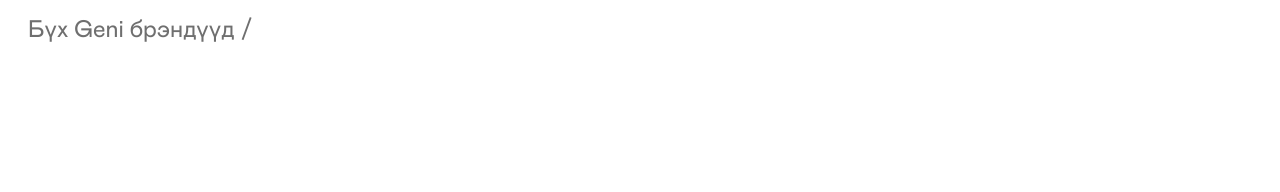
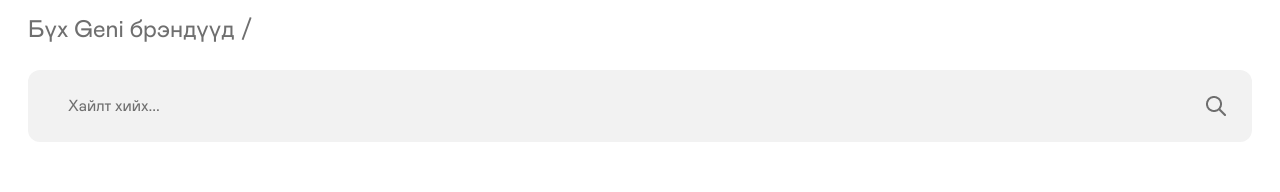
Before and after one commit to Ikimonogatari/geni_frontend, a Next.js app: page /all-brands in a window 1280 px wide. Shown: the part 194-386 px from the top of the page. Built offline with nearby package versions, Linux system fonts and the light colour scheme; no server answers; a web font is replaced by a local one.

Commit message:
added search filter for public brand lists

```diff
--- a/app/all-brands/AllBrands.js
+++ b/app/all-brands/AllBrands.js
@@ -1,21 +1,42 @@
 "use client";
-import React from "react";
+import React, { useState } from "react";
 import Image from "next/image";
 import { useGetPublicBrandListQuery } from "../services/service";
 
 function AllBrands() {
+  const [searchQuery, setSearchQuery] = useState("");
   const {
     data: getPublicBrandListData,
     error: getPublicBrandListError,
     isLoading: getPublicBrandListLoading,
   } = useGetPublicBrandListQuery();
+
+  const filteredBrands = getPublicBrandListData?.Data?.filter((brand) =>
+    brand?.Name?.toLowerCase().includes(searchQuery.toLowerCase())
+  );
   return (
     <div className="flex flex-col gap-6">
       <span className="text-[#6F6F6F] text-base sm:text-2xl">
         Бүх Geni брэндүүд / {getPublicBrandListData?.Data?.length}
       </span>
+      <div className="bg-[#F2F2F2] rounded-xl w-full flex flex-row items-center justify-between gap-2 px-4 py-3 sm:pl-10 sm:pr-6 sm:py-6">
+        <input
+          className="bg-inherit outline-none w-full placeholder:text-[#6F6F6F] placeholder:text-sm sm:placeholder:text-base"
+          placeholder="Хайлт хийх..."
+          type="text"
+          value={searchQuery}
+          onChange={(e) => setSearchQuery(e.target.value)}
+        />
+        <Image
+          src={"/search-icon.png"}
+          width={24}
+          height={24}
+          alt="search"
+          className="w-5 h-5 sm:w-6 sm:h-6"
+        />
+      </div>
       <div className=" grid grid-cols-2 sm:grid-cols-3 lg:grid-cols-4 gap-[10px] sm:gap-4">
-        {getPublicBrandListData?.Data.map((brand, id) => {
+        {filteredBrands?.map((brand, id) => {
           const instagramLink = brand?.Socials?.find(
             (channel) => channel.Name === "Instagram"
           )?.SocialAddress;
```
